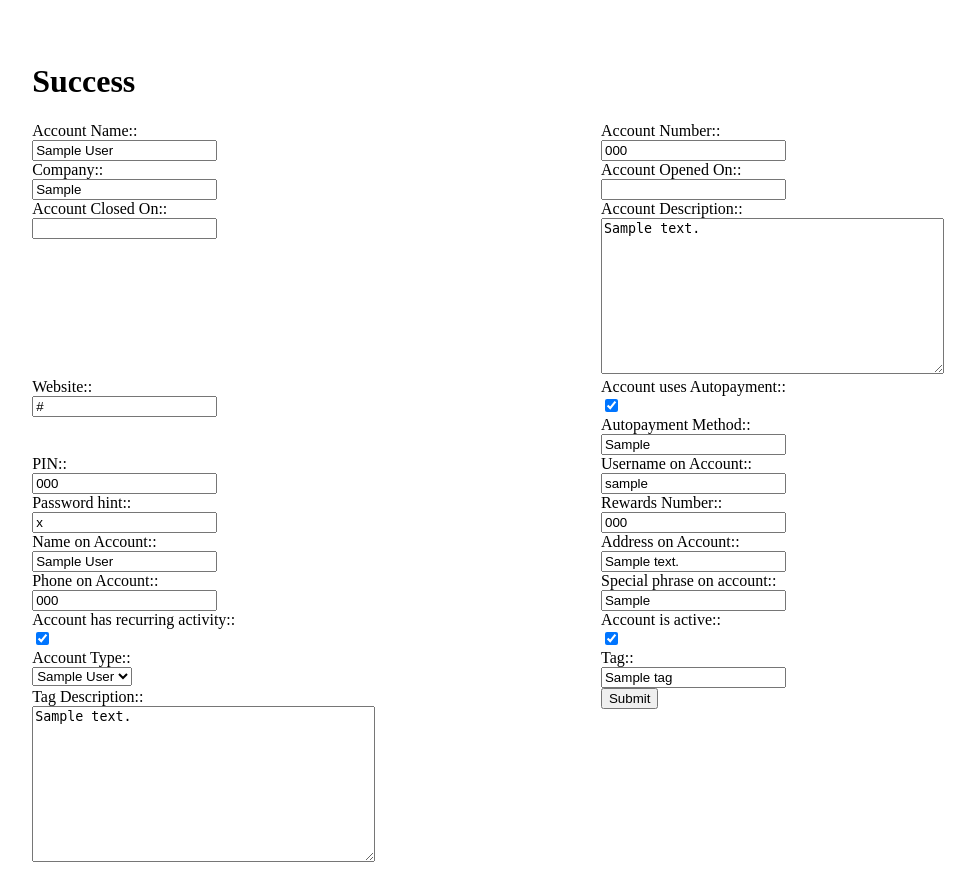
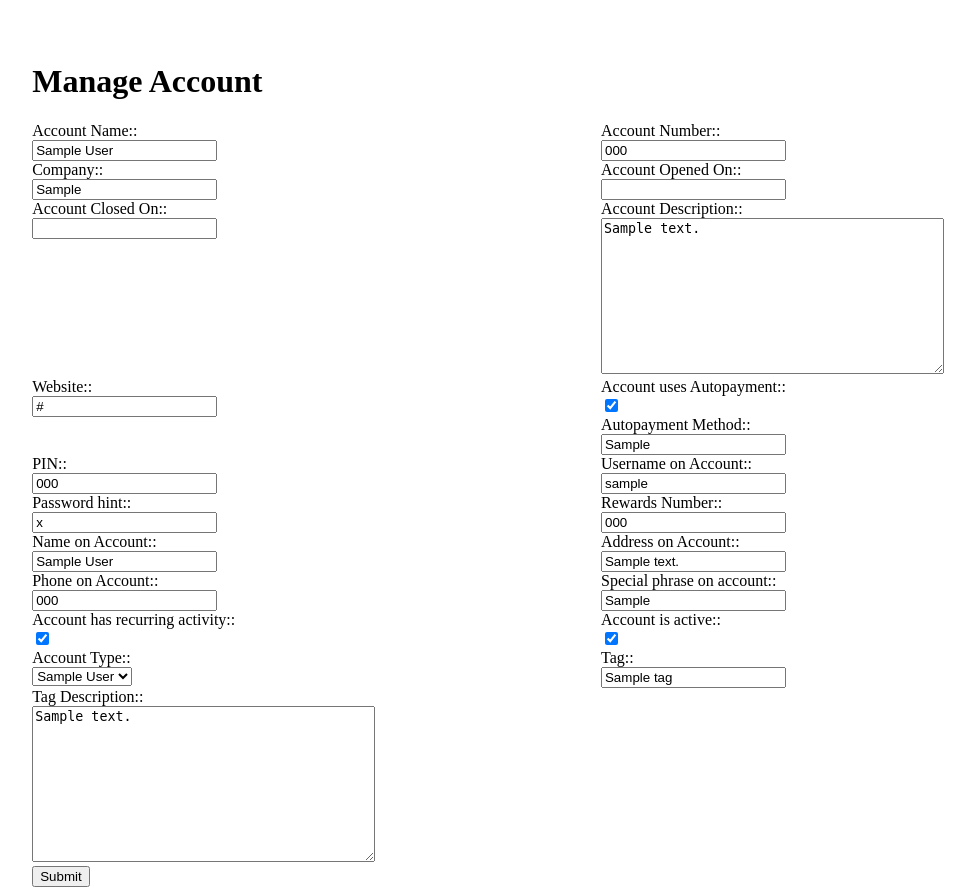
Before and after one commit to pdoctor/filemanager, a Django app: page /accounts/1/ in a window 1280 px wide. Shown: the whole page, without its empty margins (39-1014 px from the left). Before the commit the page ends 862 px from the top, so only its background shows below. Run offline with Django 3.2, Linux system fonts and the light colour scheme; tables that the repository leaves empty hold one stand-in row (values such as "Sample post"); parts of the project's set-up code (start-up, migrations or seed data) failed here and were passed over; some libraries are stand-ins or nearby versions.

Commit message:
Refactored some of the methods to reuse code between adding/editing/displaying account info

```diff
--- a/accounts/forms.py
+++ b/accounts/forms.py
@@ -6,7 +6,8 @@ from django.forms.models import model_to_dict
 
 
 class AccountForm(forms.Form):
-    account_name = forms.CharField(max_length=200, label='Account Name', widget=forms.TextInput(attrs={'class': 'required', 'minLength': 2 }))
+    account_name = forms.CharField(max_length=200, label='Account Name',
+                                   widget=forms.TextInput(attrs={'class': 'required', 'minLength': 2}))
     account_number = forms.CharField(max_length=200, label='Account Number', required=False)
     company = forms.CharField(max_length=200, label='Company')
     date_opened = forms.CharField(label='Account Opened On', required=False)
@@ -43,33 +44,33 @@ class AccountForm(forms.Form):
 
         return form
 
+    def to_account_model(self, account_type, new_tag, account):
+        date_opened = dateutil.parser.parse(self.cleaned_data['date_opened'])
+        date_closed = dateutil.parser.parse(self.cleaned_data['date_closed'])
+        account.account_name = self.cleaned_data['account_name']
+        account.account_number = self.cleaned_data['account_number']
+        account.company = self.cleaned_data['company']
+        account.description = self.cleaned_data['description']
+        account.website = self.cleaned_data['website']
+        account.is_auto_payment = self.cleaned_data['is_auto_payment'] or False
+        account.auto_payment_method = self.cleaned_data['auto_payment_method']
+        account.year_opened = date_opened.year
+        account.month_opened = date_opened.month
+        account.day_opened = date_opened.day
+        account.year_closed = date_closed.year
+        account.month_closed = date_closed.month
+        account.day_closed = date_closed.day
+        account.pin_number = self.cleaned_data['pin_number']
+        account.username = self.cleaned_data['username']
+        account.password = self.cleaned_data['password']
+        account.rewards_number = self.cleaned_data['rewards_number']
+        account.name_on_the_account = self.cleaned_data['name_on_the_account']
+        account.address_on_the_account = self.cleaned_data['address_on_the_account']
+        account.phone_on_the_account = self.cleaned_data['phone_on_the_account']
+        account.special_phrase_on_the_account = self.cleaned_data['special_phrase_on_the_account']
+        account.has_recurring_activity = self.cleaned_data['has_recurring_activity'] or False
+        account.is_active = self.cleaned_data['is_active'] or False
+        account.account_type_ref = account_type
+        account.tag_ref = new_tag
 
-    def to_account_model(self, account_type, new_tag):
-        date_opened = dateutil.parser.parse(self.date_opened)
-        date_closed = dateutil.parser.parse(self.date_closed)
-        new_account = Account(account_name=self.account_name,
-                              account_number=self.account_number,
-                              company=self.company,
-                              description=self.description,
-                              website=self.website,
-                              is_auto_payment=self.is_auto_payment or False,
-                              auto_payment_method=self.auto_payment_method,
-                              year_opened=date_opened.year,
-                              month_opened=date_opened.month,
-                              day_opened=date_opened.day,
-                              year_closed=date_closed.year,
-                              month_closed=date_closed.month,
-                              day_closed=date_closed.day,
-                              pin_number=self.pin_number,
-                              username=self.username,
-                              password=self.password,
-                              rewards_number=self.rewards_number,
-                              name_on_the_account=self.name_on_the_account,
-                              address_on_the_account=self.address_on_the_account,
-                              phone_on_the_account=self.phone_on_the_account,
-                              special_phrase_on_the_account=self.special_phrase_on_the_account,
-                              has_recurring_activity=self.has_recurring_activity or False,
-                              is_active=self.is_active or False,
-                              account_type_ref=account_type,
-                              tag_ref=new_tag)
-        return new_account
+        return account
--- a/accounts/templates/accounts/account_detail.html
+++ /dev/null
@@ -1,24 +0,0 @@
-{% extends "shared/base.html" %}
-{% block page_css %}
-    {% load staticfiles %}
-    <LINK href="{% static "accounts/accounts.css" %}" rel="stylesheet" type="text/css">
-{% endblock %}
-
-{% block page_content %}
-<div class="body">
-<h1>Success</h1>
-
-<form action="" method="post">
-	{% csrf_token %}
-    <p>{{ form.non_field_errors }}</p>
-    {% for field in form %}
-        <div class="fieldWrapper">
-            {{ field.errors }}
-            {{ field.label_tag }}:<br/> {{ field }}
-        </div>
-    {% endfor %}
-    <input type="submit" value="Submit">
-</form>
-
-{% endblock %}
-</div>
--- a/accounts/templates/accounts/add_account.html
+++ b/accounts/templates/accounts/manage_account.html
@@ -24,7 +24,7 @@
 
 {% block page_content %}
 <div class="body">
-<h1>Add new account</h1>
+<h1>{{ header }}</h1>
 
 <form action="" method="post" id="newAccountForm">
 	{% csrf_token %}
@@ -35,7 +35,7 @@
         </div>
     {% endfor %}
     <div class="nonFormField">
-        <input id="submitAccount" type="submit" value="Submit">
+        <input id="submitAccount" type="submit" value="Submit"> {{ updated }}
     </div>
 </form>
 </div>
--- a/accounts/views.py
+++ b/accounts/views.py
@@ -16,11 +16,22 @@ def index(request):
 
 def account_detail(request, account_id):
     """Returns account details"""
-    account = get_object_or_404(Account, pk=account_id)
-    form = AccountForm.get_AccountForm(account)
+    if request.method == 'POST':
+        form = AccountForm(request.POST)
+        if form.is_valid():
+            account_to_update = get_object_or_404(Account, pk=account_id)
+            handle_account_save(request, form, account_to_update)
 
-    return render_to_response("accounts/account_detail.html", {
+        updated = "Saved"
+    else:
+        account = get_object_or_404(Account, pk=account_id)
+        form = AccountForm.get_AccountForm(account)
+        updated = ""
+
+    return render_to_response("accounts/manage_account.html", {
         "form": form,
+        "header": "Manage Account",
+        "updated": updated
     },
         context_instance=RequestContext(request))
 
@@ -30,21 +41,36 @@ def add_account(request):
     if request.method == 'POST':
         form = AccountForm(request.POST)
         if form.is_valid():
-            with transaction.atomic():
-                new_tag = Tag(tag_name=request.POST['tag'],
-                              tag_description=request.POST['tag_description'])
-                new_tag.save()
-
-                account_type = AccountType.objects.get(pk=request.POST['account_type_ref'])
-
-                new_account = form.to_account_model(account_type, new_tag)
-                new_account.save()
+            new_account = handle_account_save(request, form, Account())
 
             return HttpResponseRedirect(reverse('accounts:account_detail', args=(new_account.id,)))
     else:
         form = AccountForm()
 
-    return render_to_response("accounts/add_account.html", {
+    return render_to_response("accounts/manage_account.html", {
         "form": form,
+        "header": "Add New Account"
     },
         context_instance=RequestContext(request))
+
+@transaction.commit_on_success
+def handle_account_save(request, form, account):
+    """ Handles the db logic to update tag, account type, and account, used by both add and update account
+    :param request: the passed request
+    :param form: the validated form object
+    :return: the saved account object
+    """
+    db_tag = list(Tag.objects.filter(tag_name=request.POST['tag'])[:1])
+    if not db_tag:
+        db_tag = Tag(tag_name=request.POST['tag'],
+                     tag_description=request.POST['tag_description'])
+        db_tag.save()
+    else:
+        db_tag = db_tag[0]
+
+    account_type = AccountType.objects.get(pk=request.POST['account_type_ref'])
+
+    edited_account = form.to_account_model(account_type, db_tag, account)
+    edited_account.save()
+
+    return edited_account
```
